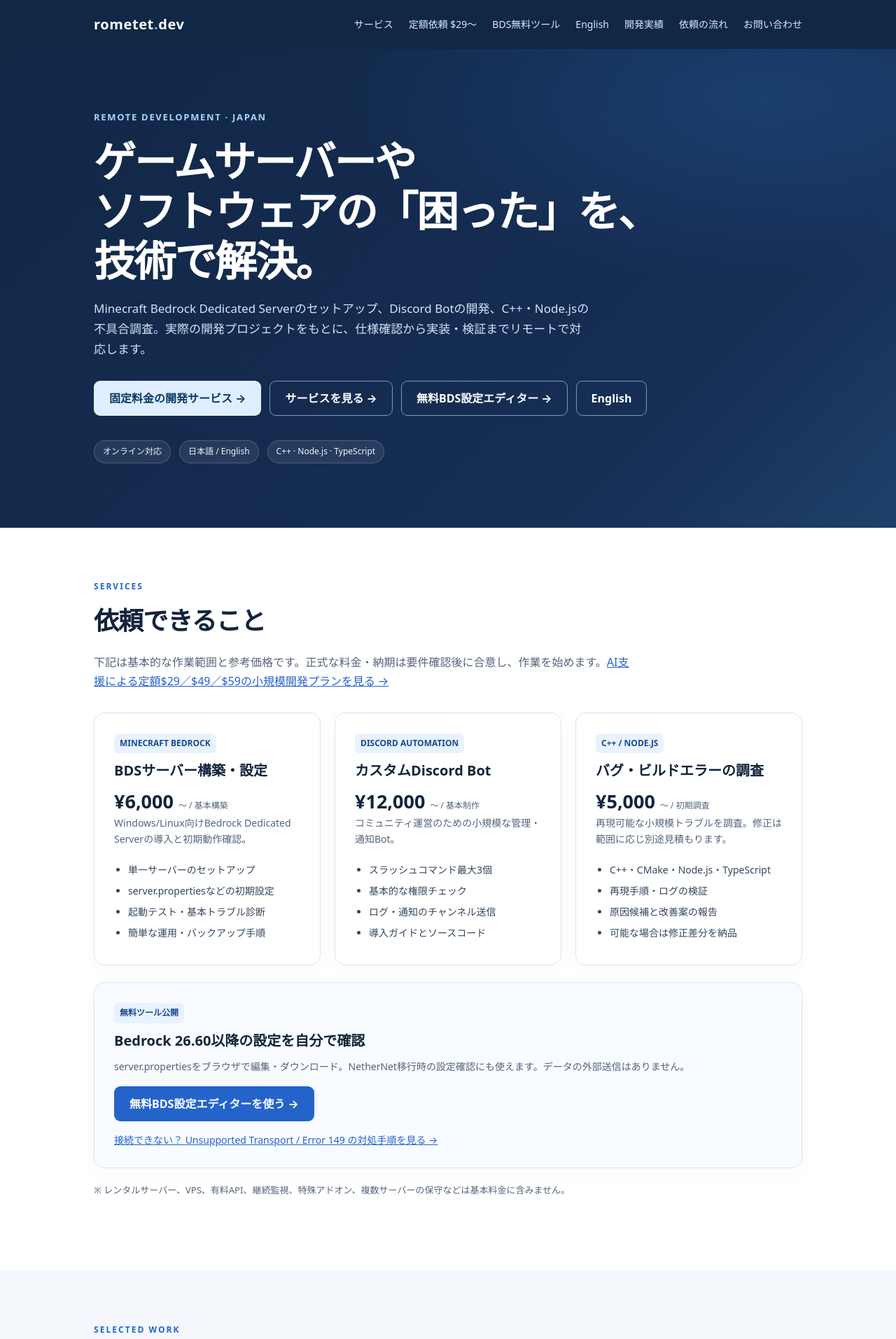
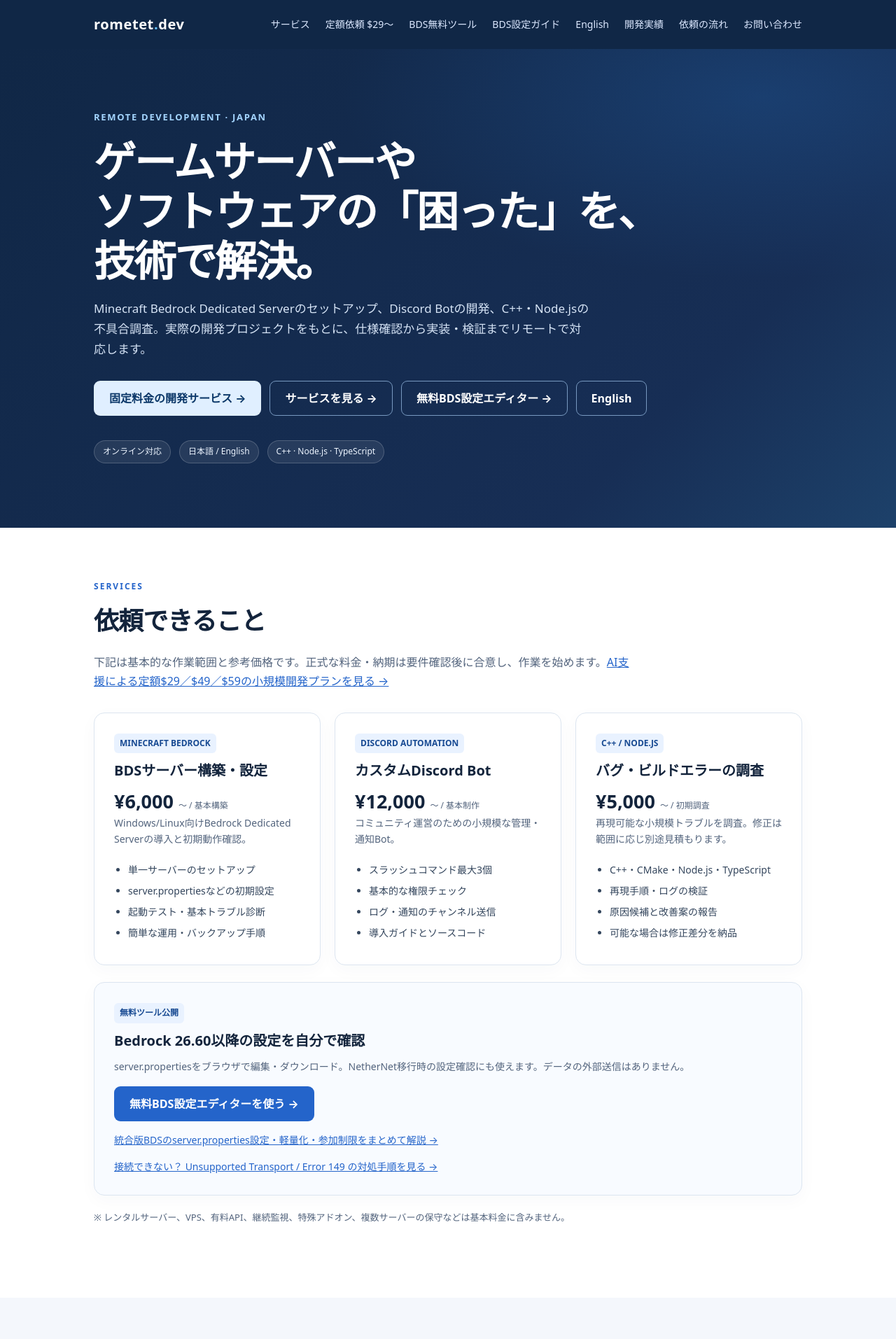
Before and after one commit to rometet/remote-services, a plain HTML site: page index.html in a window 1280 px wide. Shown: the top 1913 px of the page at 70% size. Drawn offline with Linux system fonts and the light colour scheme.

Commit message:
site: link BDS settings guide from homepage

```diff
--- a/index.html
+++ b/index.html
@@ -11,7 +11,7 @@
 </head>
 <body>
 <header class="top">
-<nav class="wrap nav" aria-label="Main navigation"><a class="logo" href="#home">rometet<span style="color:#66c3ff">.</span>dev</a><div class="navlinks"><a href="#services">サービス</a><a href="fixed-price-services.html">定額依頼 $29〜</a><a href="tools/bedrock-properties.html">BDS無料ツール</a><a href="en.html">English</a><a href="#work">開発実績</a><a href="#process">依頼の流れ</a><a href="#contact">お問い合わせ</a></div></nav>
+<nav class="wrap nav" aria-label="Main navigation"><a class="logo" href="#home">rometet<span style="color:#66c3ff">.</span>dev</a><div class="navlinks"><a href="#services">サービス</a><a href="fixed-price-services.html">定額依頼 $29〜</a><a href="tools/bedrock-properties.html">BDS無料ツール</a><a href="guides/bedrock-server-properties-2026.html">BDS設定ガイド</a><a href="en.html">English</a><a href="#work">開発実績</a><a href="#process">依頼の流れ</a><a href="#contact">お問い合わせ</a></div></nav>
 </header>
 <main>
 <section class="hero" id="home"><div class="wrap">
@@ -28,7 +28,7 @@
 <article class="card"><span class="tag">MINECRAFT BEDROCK</span><h3>BDSサーバー構築・設定</h3><div class="price">¥6,000 <small>〜 / 基本構築</small></div><p>Windows/Linux向けBedrock Dedicated Serverの導入と初期動作確認。</p><ul><li>単一サーバーのセットアップ</li><li>server.propertiesなどの初期設定</li><li>起動テスト・基本トラブル診断</li><li>簡単な運用・バックアップ手順</li></ul></article>
 <article class="card"><span class="tag">DISCORD AUTOMATION</span><h3>カスタムDiscord Bot</h3><div class="price">¥12,000 <small>〜 / 基本制作</small></div><p>コミュニティ運営のための小規模な管理・通知Bot。</p><ul><li>スラッシュコマンド最大3個</li><li>基本的な権限チェック</li><li>ログ・通知のチャンネル送信</li><li>導入ガイドとソースコード</li></ul></article>
 <article class="card"><span class="tag">C++ / NODE.JS</span><h3>バグ・ビルドエラーの調査</h3><div class="price">¥5,000 <small>〜 / 初期調査</small></div><p>再現可能な小規模トラブルを調査。修正は範囲に応じ別途見積もります。</p><ul><li>C++・CMake・Node.js・TypeScript</li><li>再現手順・ログの検証</li><li>原因候補と改善案の報告</li><li>可能な場合は修正差分を納品</li></ul></article>
-</div><div class="card" style="margin-top:24px;background:#f8fbff"><span class="tag">無料ツール公開</span><h3>Bedrock 26.60以降の設定を自分で確認</h3><p>server.propertiesをブラウザで編集・ダウンロード。NetherNet移行時の設定確認にも使えます。データの外部送信はありません。</p><a class="button light" href="tools/bedrock-properties.html">無料BDS設定エディターを使う →</a><p style="margin:15px 0 0"><a href="guides/bedrock-nethernet-149.html">接続できない？ Unsupported Transport / Error 149 の対処手順を見る →</a></p></div><p class="desc" style="margin-top:20px;font-size:13px">※ レンタルサーバー、VPS、有料API、継続監視、特殊アドオン、複数サーバーの保守などは基本料金に含みません。</p>
+</div><div class="card" style="margin-top:24px;background:#f8fbff"><span class="tag">無料ツール公開</span><h3>Bedrock 26.60以降の設定を自分で確認</h3><p>server.propertiesをブラウザで編集・ダウンロード。NetherNet移行時の設定確認にも使えます。データの外部送信はありません。</p><a class="button light" href="tools/bedrock-properties.html">無料BDS設定エディターを使う →</a><p style="margin:15px 0 0"><a href="guides/bedrock-server-properties-2026.html">統合版BDSのserver.properties設定・軽量化・参加制限をまとめて解説 →</a></p><p style="margin:15px 0 0"><a href="guides/bedrock-nethernet-149.html">接続できない？ Unsupported Transport / Error 149 の対処手順を見る →</a></p></div><p class="desc" style="margin-top:20px;font-size:13px">※ レンタルサーバー、VPS、有料API、継続監視、特殊アドオン、複数サーバーの保守などは基本料金に含みません。</p>
 </div></section>
 <section id="work" class="section alt"><div class="wrap">
 <div class="kicker">SELECTED WORK</div><h2>公開している開発実績</h2>
```
